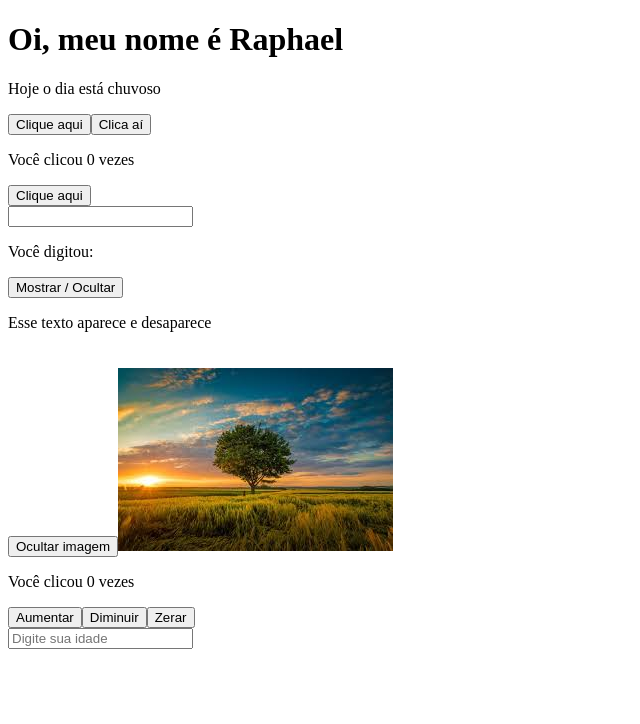
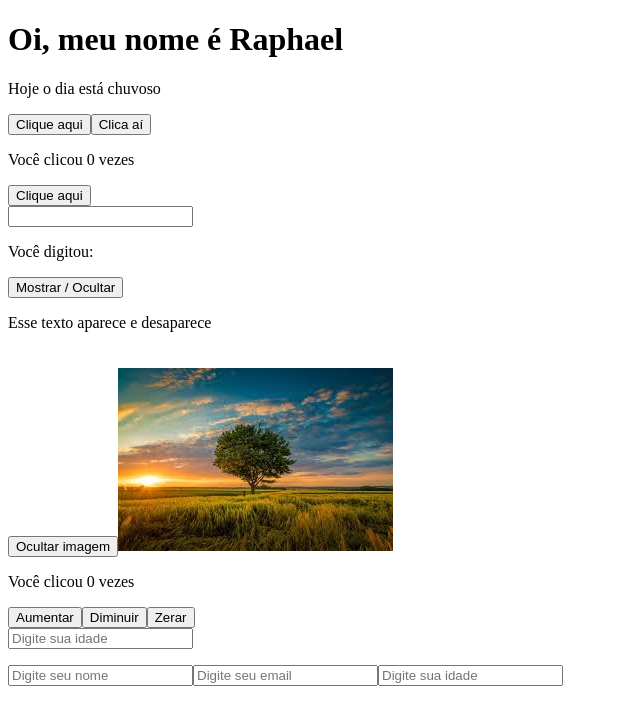
Before and after one commit to RaphaelMondego/react-doc, a React (Vite) app: page / in a window 1280 px wide. Shown: the top 724 px of the page, without its empty margins (0-640 px from the left). Built offline with nearby package versions, Linux system fonts and the light colour scheme.

Commit message:
Desafio FormularioCadastro.jsx

```diff
--- a/src/App.jsx
+++ b/src/App.jsx
@@ -8,6 +8,7 @@ import Contador from "./components/Contador";
 import ImagemOculta from "./components/ImagemOculta";
 import Contagem from "./components/Contagem";
 import DesafioInputIdade from "./components/DesafioInputIdade";
+import FormularioCadastro from "./components/FormularioCadastro";
 
 function App(){
   return(
@@ -22,6 +23,7 @@ function App(){
       <ImagemOculta />
       <Contagem />
       <DesafioInputIdade />
+      <FormularioCadastro />
     </div>
   );
 }
--- a/src/components/DesafioInputIdade.jsx
+++ b/src/components/DesafioInputIdade.jsx
@@ -14,7 +14,7 @@ function Idade(){
             onChange={mudarIdade} // toda vez que digita no input, chama a função
             value={ano} />
 
-            <p>{ano && <p>Você tem {ano} anos de idade!</p>} {/*a mensagem só aparece quando a pessoa realmente digitar algo*/}
+            <p>{ano && <p>Você tem {ano} anos de idade!</p>} {/*a frase só aparece quando a pessoa realmente digitar algo*/}
             </p>
         </div>
     );
--- /dev/null
+++ b/src/components/FormularioCadastro.jsx
@@ -0,0 +1,32 @@
+import { useState } from "react";
+
+function Form(){
+    const [nome, setNome] = useState("");
+    const [email, setEmail] = useState("");
+    const [idade, setIdade] = useState("");
+
+    function mudarNome(event){
+        setNome(event.target.value);
+    }
+
+    function mudarEmail(event){
+        setEmail(event.target.value);
+    }
+
+    function mudarIdade(event){
+        setIdade(event.target.value);
+    }
+
+    return(
+        <div>
+            <input type="text" placeholder="Digite seu nome" onChange={mudarNome} value={nome}/>
+            <input type="email" placeholder="Digite seu email" onChange={mudarEmail} value={email}/>
+            <input type="number" placeholder="Digite sua idade" onChange={mudarIdade} value={idade} />
+            {nome && email && idade && (
+            <p>Olá, {nome}! Seu email é {email} e você tem {idade} anos.</p>
+            )} {/*a frase só aparece quando a pessoa realmente digitar em todos os inputs*/}
+        </div>
+    );
+}
+
+export default Form;
```
